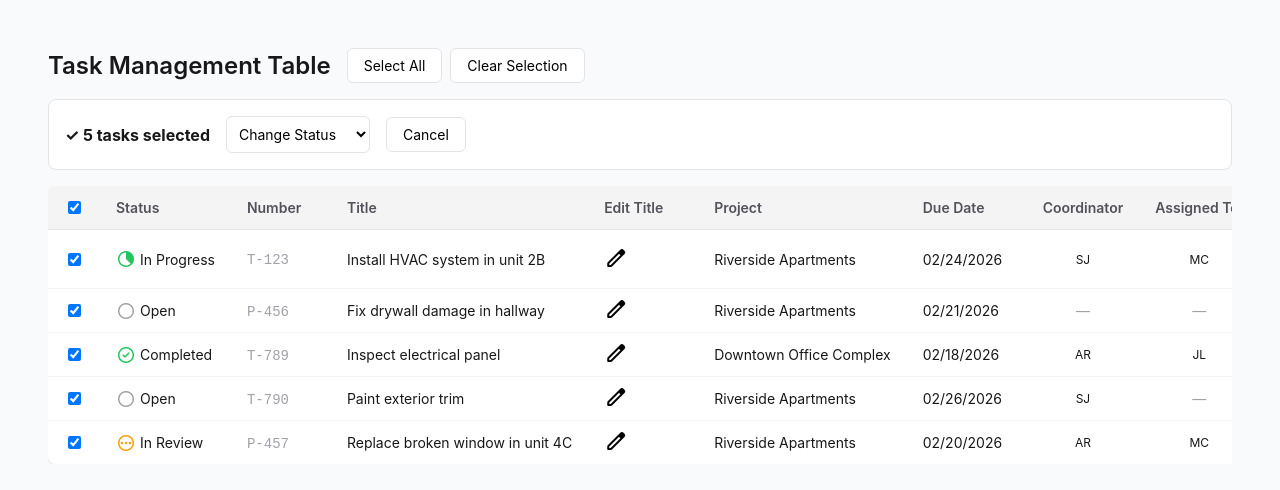
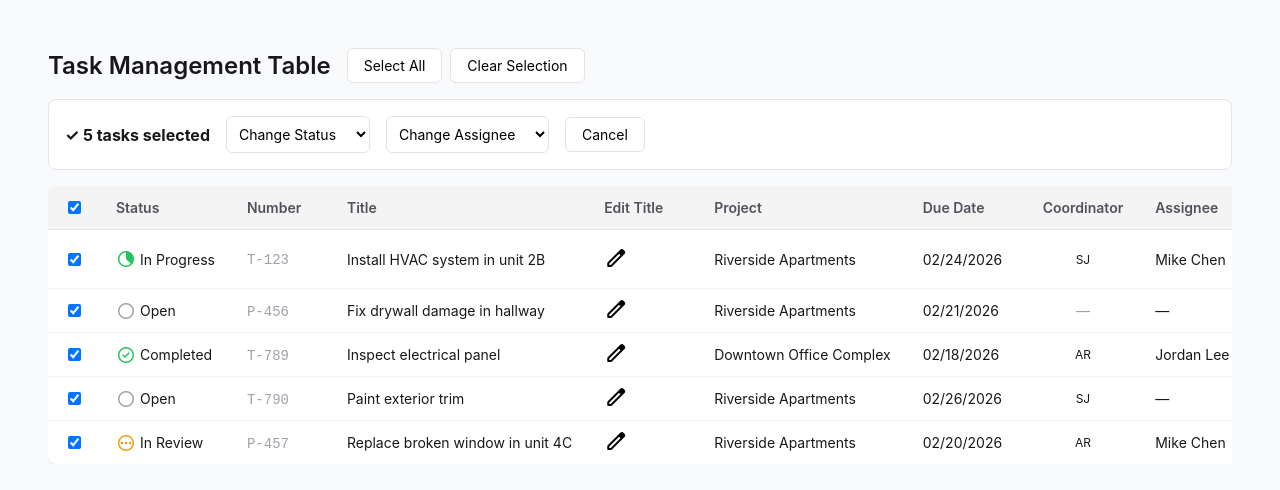
Before and after one commit to cassiossousa/klutch-fe-test, a Svelte app: page / in a window 1280 px wide. Both pictures are taken after a click on the button "Select All". Shown: the top 490 px of the page. Built offline with nearby package versions, Linux system fonts and the light colour scheme.

Commit message:
feat: allow Assignee edition

```diff
--- a/src/App.svelte
+++ b/src/App.svelte
@@ -10,6 +10,7 @@
   let selectedTaskIds = new SvelteSet<string>()
   let isBatchUpdating = false
   let errorMessage: string | null = null
+  let uniqueAssignees: string[] = []
 
   const columnConfig: TaskTableColumnConfig = {
     showCheckbox: true,
@@ -19,13 +20,15 @@
     showProjectName: true,
     showDueDate: true,
     showCoordinator: true,
+    showAssignee: true,
     showAssignedTo: true,
     showUpdates: true,
     showTags: true,
     showWorkOrder: true,
     showArea: true,
     editTitle: true,
-    editStatus: true
+    editStatus: true,
+    editAssignee: true
   }
 
   onMount(() => {
@@ -80,22 +83,37 @@
   }
 
   function canBulkUpdate() {
-    return columnConfig.editStatus === true
+    return (
+      columnConfig.editStatus === true || columnConfig.editAssignee === true
+    )
   }
 
-  async function handleBulkStatusChange(event: Event) {
-    const select = event.currentTarget as HTMLSelectElement
-    const newStatus = select.value as TaskStatus
+  function getUpdatedUniqueAssignees() {
+    const assigness = new Set<string>(uniqueAssignees)
 
-    if (!newStatus) return
+    tasks.forEach((task) => {
+      if (task.assignedToName) {
+        assigness.add(task.assignedToName.trim())
+      }
+    })
 
+    uniqueAssignees = Array.from(assigness).sort()
+    return uniqueAssignees
+  }
+
+  async function handleBulkUpdate(field: 'status' | 'assignee', value: string) {
     const api = getMockAPI()
     isBatchUpdating = true
 
     try {
+      const updates: Partial<ListableTask> =
+        field === 'status'
+          ? { status: value as TaskStatus }
+          : { assignedToName: value || null }
+
       const updatedTasks = await api.updateTasksBatch(
         Array.from(selectedTaskIds),
-        { status: newStatus }
+        updates
       )
 
       tasks = tasks.map((t) => {
@@ -112,8 +130,23 @@
       }
     } finally {
       isBatchUpdating = false
+    }
+  }
+
+  function handleBulkStatusChange(event: Event) {
+    const select = event.currentTarget as HTMLSelectElement
+    const newStatus = select.value
+    if (newStatus) {
+      handleBulkUpdate('status', newStatus)
       select.value = ''
     }
+  }
+
+  function handleBulkAssigneeChange(event: Event) {
+    const select = event.currentTarget as HTMLSelectElement
+    const newAssignee = select.value
+    handleBulkUpdate('assignee', newAssignee)
+    select.value = ''
   }
 
   const isSelectColumnVisible = true
@@ -151,15 +184,23 @@
         </select>
       {/if}
 
+      {#if columnConfig.editAssignee === true}
+        <select on:change={handleBulkAssigneeChange} disabled={isBatchUpdating}>
+          <option value="">Change Assignee</option>
+          <option value="">Unassign</option>
+          {#each getUpdatedUniqueAssignees() as assignee (assignee)}
+            <option value={assignee}>{assignee}</option>
+          {/each}
+        </select>
+      {/if}
+
       <button on:click={clearSelection} disabled={isBatchUpdating}>
         Cancel
       </button>
 
       {#if isBatchUpdating}
         <span class="text-blue-500" role="alert" aria-live="polite">
-          Updating Status for selected task{selectedTaskIds.size === 1
-            ? ''
-            : 's'}...
+          Updating selected task{selectedTaskIds.size === 1 ? '' : 's'}...
         </span>
       {:else if errorMessage}
         <span class="text-red-600 text-xs" role="alert" aria-live="polite">
@@ -204,6 +245,9 @@
           {#if columnConfig.showCoordinator}
             <th style="min-width: 80px;">Coordinator</th>
           {/if}
+          {#if columnConfig.showAssignee}
+            <th style="min-width: 120px;">Assignee</th>
+          {/if}
           {#if columnConfig.showAssignedTo}
             <th style="min-width: 120px;">Assigned To</th>
           {/if}
--- a/src/components/TaskTableRow.svelte
+++ b/src/components/TaskTableRow.svelte
@@ -270,6 +270,12 @@
     </Td>
   {/if}
 
+  {#if columnConfig.showAssignee}
+    <Td>
+      {task.assignedToName || '—'}
+    </Td>
+  {/if}
+
   {#if columnConfig.showAssignedTo}
     <Td>
       {#if task.assignedToInitials}
--- a/src/types.ts
+++ b/src/types.ts
@@ -85,6 +85,7 @@ export interface TaskTableColumnConfig {
   showDueDate?: boolean
   showTags?: boolean
   showCoordinator?: boolean
+  showAssignee?: boolean
   showAssignedTo?: boolean
   showUpdates?: boolean
   showPunchList?: boolean
@@ -96,6 +97,7 @@ export interface TaskTableColumnConfig {
   showUpdatedAt?: boolean
   editTitle?: boolean
   editStatus?: boolean
+  editAssignee?: boolean
 }
 
 export type UpdateTaskPayload = Partial<ListableTask>
```
